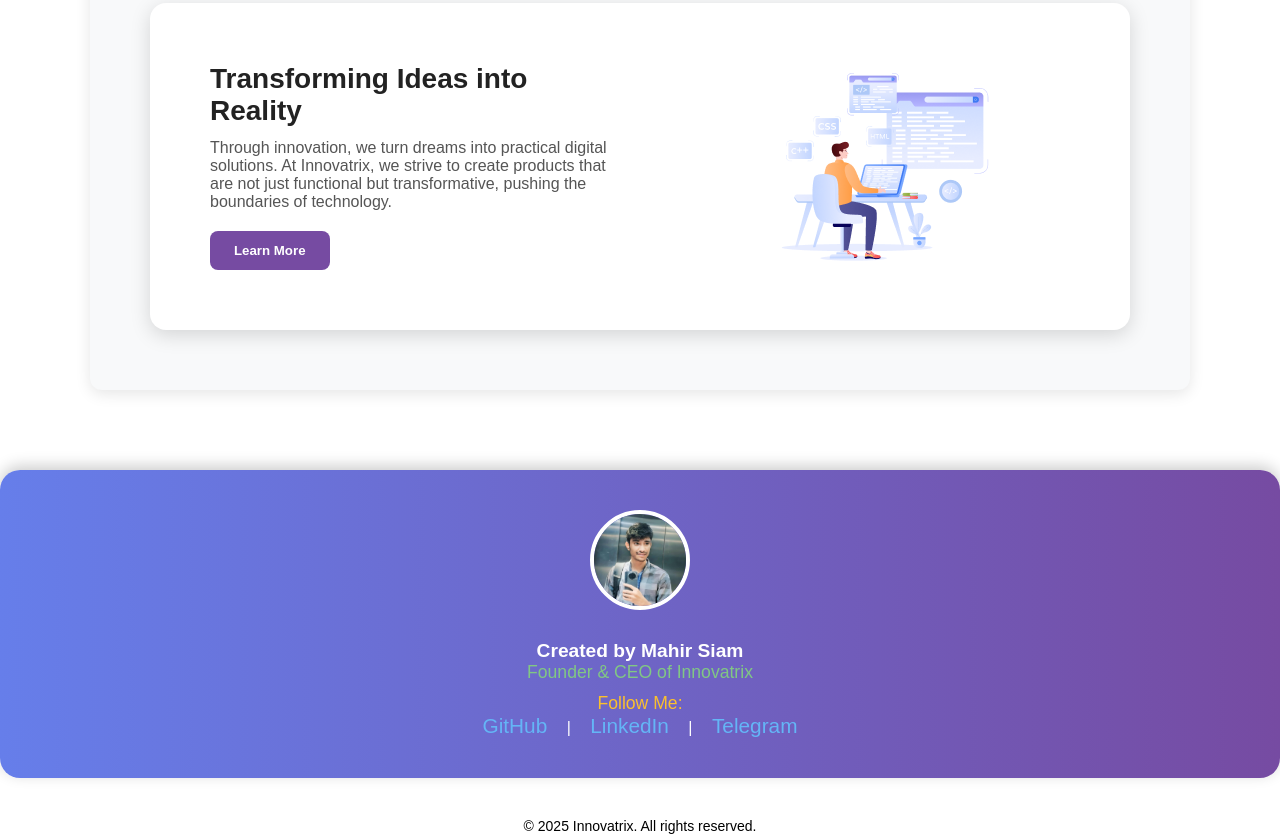
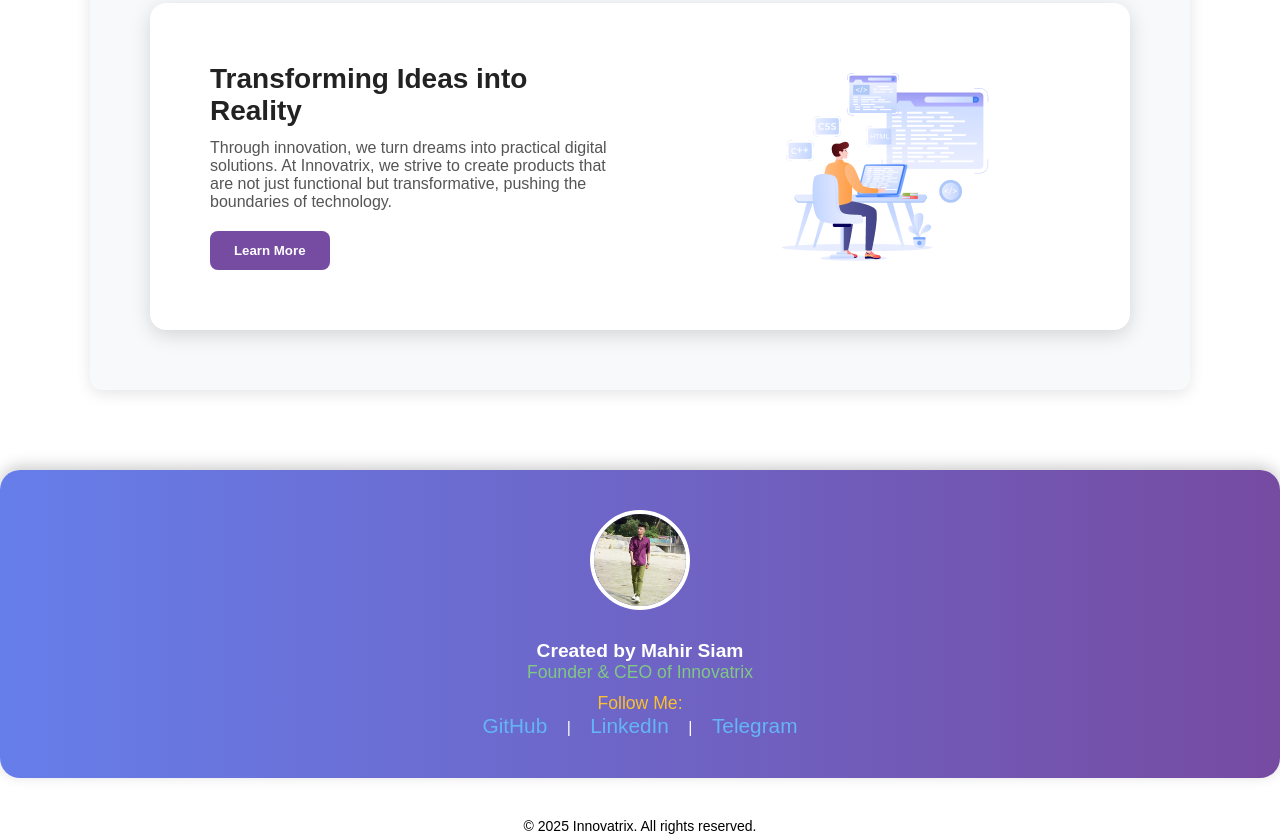
Before and after one commit to mahirsiam2004/Basic-website-A1, a plain HTML site: page index.html in a window 1280 px wide. Shown: the part 1714-2548 px from the top of the page. Drawn offline with Linux system fonts and the light colour scheme; a web font is replaced by a local one.

Commit message:
image changed

```diff
--- a/index.html
+++ b/index.html
@@ -105,7 +105,7 @@
         <div class="footer-container">
             <div class="creator">
                 <div class="creator-photo">
-                    <img src="assets/m.jpg" alt="Mahir Siam" class="creator-img">
+                    <img src="assets/m2.jpg" alt="Mahir Siam" class="creator-img">
                 </div>
                 <div class="creator-info">
                     <p class="creator-text">Created by Mahir Siam</p>
```
